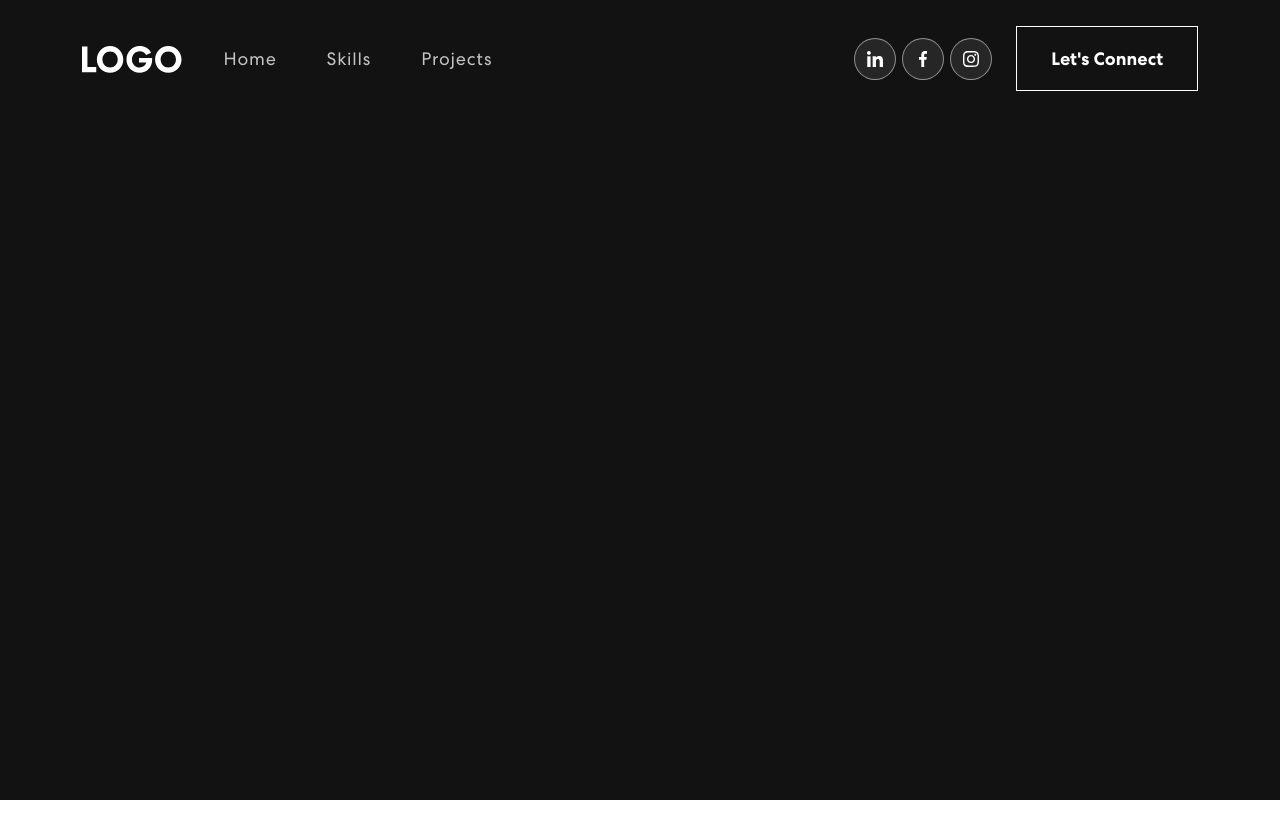
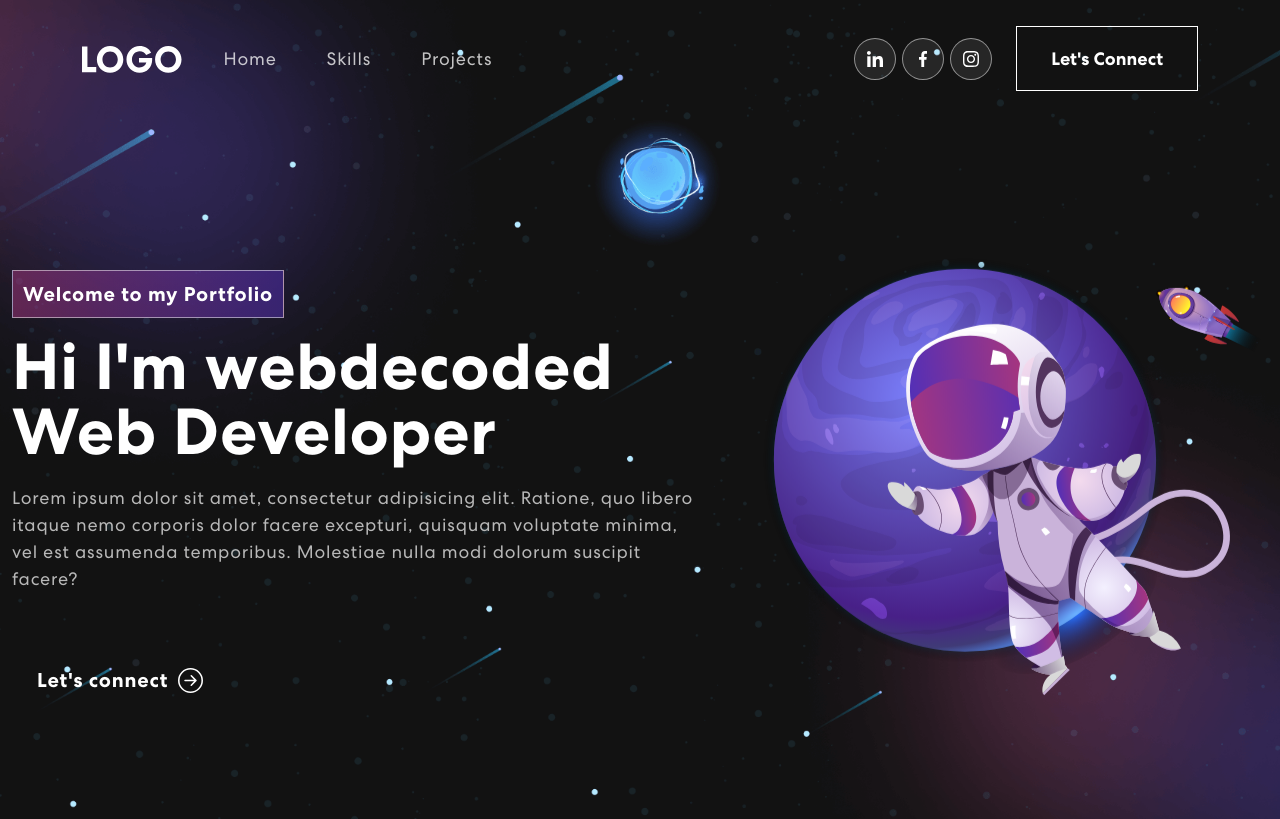
Before and after one commit to SteveLi89757/portfolio, a React (Vite) app: page / in a window 1280 px wide. Built offline with nearby package versions, Linux system fonts and the light colour scheme.

Commit message:
added "Banner" component

```diff
--- a/package.json
+++ b/package.json
@@ -13,6 +13,7 @@
     "bootstrap": "^5.3.1",
     "react": "^18.2.0",
     "react-bootstrap": "^2.8.0",
+    "react-bootstrap-icons": "^1.10.3",
     "react-dom": "^18.2.0"
   },
   "devDependencies": {
--- a/src/App.css
+++ b/src/App.css
@@ -275,12 +275,17 @@
 }
 .banner button {
   color: #fff;
+  background-color: transparent;
+  border-color: transparent;
   font-weight: 700;
   font-size: 20px;
   margin-top: 60px;
   letter-spacing: 0.8px;
   display: flex;
   align-items: center;
+}
+.banner button:hover {
+  border-color: transparent;
 }
 .banner button svg {
   font-size: 25px;
--- a/src/App.jsx
+++ b/src/App.jsx
@@ -1,11 +1,13 @@
 import "./App.css";
 import NavBar from "./component/NavBar";
+import Banner from "./component/Banner";
 import "bootstrap/dist/css/bootstrap.min.css";
 
 function App() {
   return (
     <div className="App">
       <NavBar />
+      <Banner />
     </div>
   );
 }
--- /dev/null
+++ b/src/component/Banner.jsx
@@ -0,0 +1,73 @@
+import { useState, useEffect } from "react";
+import { Container, Row, Col } from "react-bootstrap";
+import { ArrowRightCircle } from "react-bootstrap-icons";
+import headerImg from "../assets/img/header-img.svg";
+
+export default function Banner() {
+  const [loopNum, setLoopNum] = useState(0);
+  const [isDeleting, setIsDeleting] = useState(false);
+  const toRotate = ["Web Developer", "Web Designer", "UI/UX Designer"];
+  const [text, setText] = useState("");
+  const [delta, setDelta] = useState(300 - Math.random() * 100);
+  const period = 2000;
+
+  useEffect(() => {
+    let ticker = setInterval(() => {
+      tick();
+    }, delta);
+    return () => {
+      clearInterval(ticker);
+    };
+  }, [text]);
+
+  const tick = () => {
+    let i = loopNum % toRotate.length;
+    let fullText = toRotate[i];
+    let updatedText = isDeleting
+      ? fullText.substring(0, text.length - 1)
+      : fullText.substring(0, text.length + 1);
+
+    setText(updatedText);
+
+    if (isDeleting) {
+      setDelta((prevDelta) => prevDelta / 2);
+    }
+
+    if (!isDeleting && updatedText === fullText) {
+      setIsDeleting(true);
+      setDelta(period);
+    } else if (isDeleting && updatedText === "") {
+      setIsDeleting(false);
+      setLoopNum(loopNum + 1);
+      setDelta(500);
+    }
+  };
+
+  return (
+    <section className="banner" id="home">
+      <Container fluid>
+        <Row className="align-items-center">
+          <Col xs={12} md={6} xl={7}>
+            <span className="tagline">Welcome to my Portfolio</span>
+            <h1>
+              {`Hi I'm webdecoded `}
+              <span className="wrap">{text}</span>
+            </h1>
+            <p>
+              Lorem ipsum dolor sit amet, consectetur adipisicing elit. Ratione,
+              quo libero itaque nemo corporis dolor facere excepturi, quisquam
+              voluptate minima, vel est assumenda temporibus. Molestiae nulla
+              modi dolorum suscipit facere?
+            </p>
+            <button onClick={() => console.log("connect")}>
+              Let's connect <ArrowRightCircle size={25} />
+            </button>
+          </Col>
+          <Col xs={12} md={6} xl={5}>
+            <img src={headerImg} alt="Headder Img" />
+          </Col>
+        </Row>
+      </Container>
+    </section>
+  );
+}
```
Also changed, not shown: 1 other file (tests, documents, lock files or other folders).
